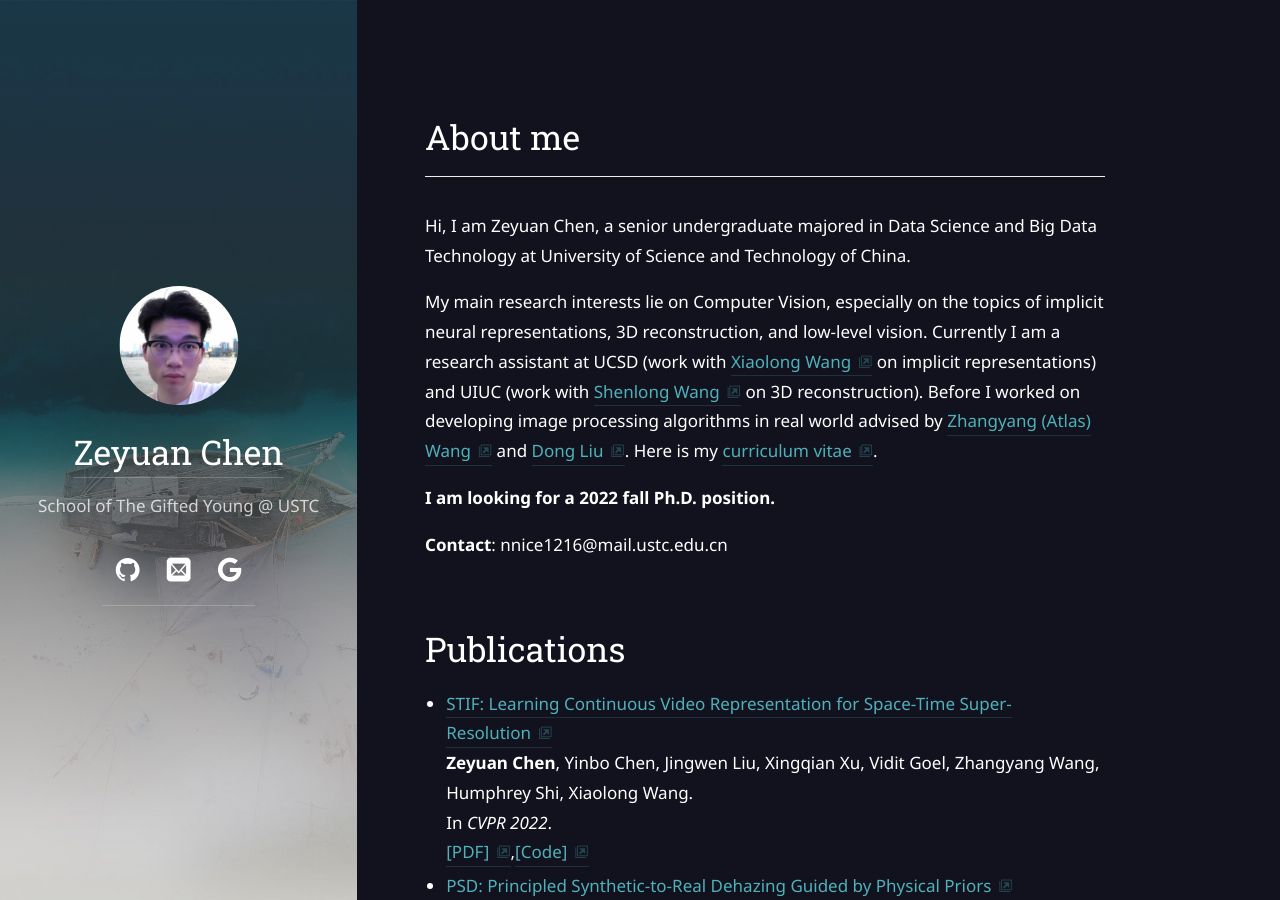
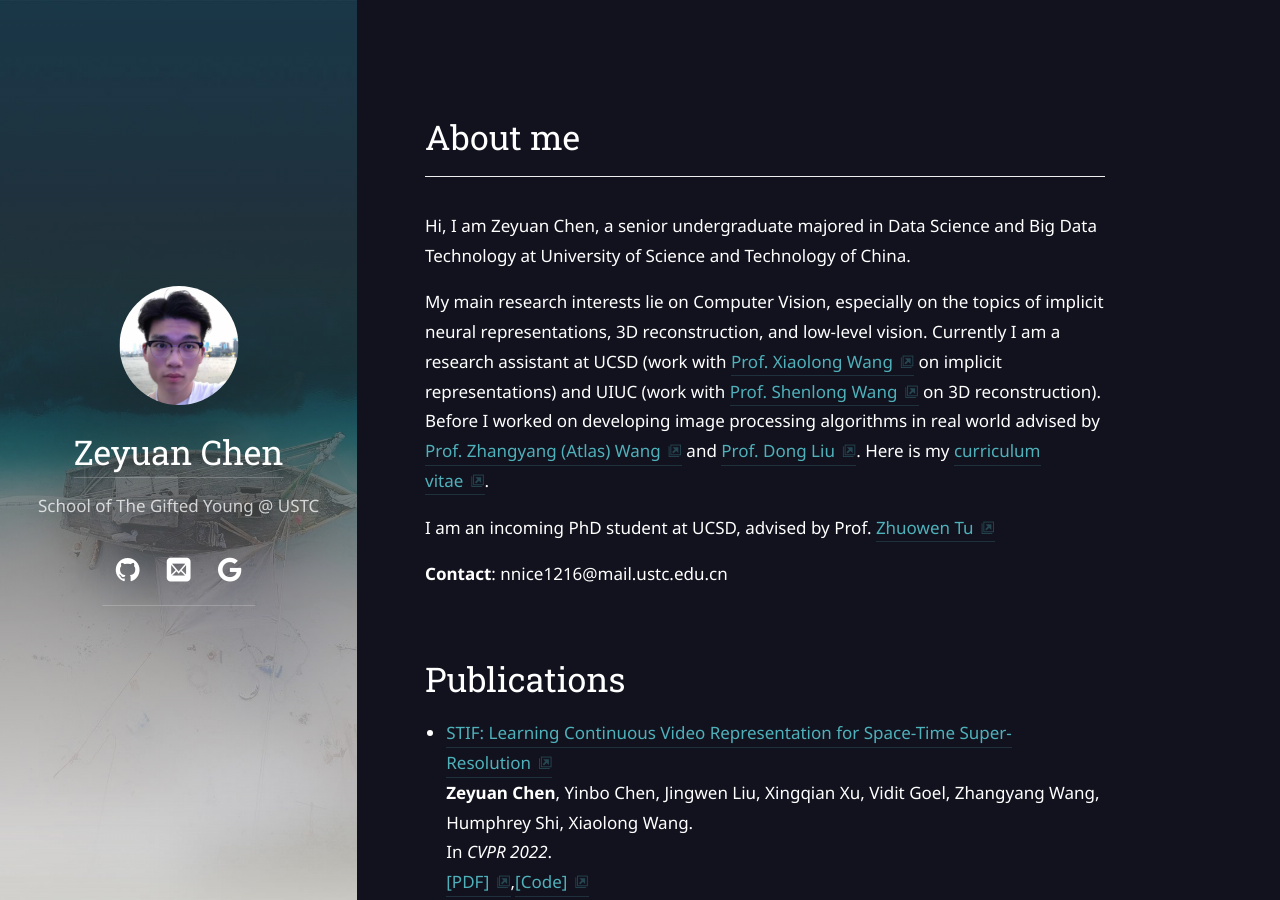
Before and after one commit to zychen-ustc/zychen-ustc.github.io, a Jekyll site: the page built from index.md, in a window 1280 px wide and 900 px high. Built offline with Jekyll 4.4.1, drawn with Linux system fonts in a browser that asks for light colours; some web fonts are replaced.

Commit message:
Update index.md

```diff
--- a/index.md
+++ b/index.md
@@ -6,9 +6,9 @@ cover: false
 
 Hi, I am Zeyuan Chen, a senior undergraduate majored in Data Science and Big Data Technology at University of Science and Technology of China.
 
-My main research interests lie on Computer Vision, especially on the topics of implicit neural representations, 3D reconstruction, and low-level vision. Currently I am a research assistant at UCSD (work with [Xiaolong Wang](https://xiaolonw.github.io/) on implicit representations) and UIUC (work with [Shenlong Wang](https://shenlong.web.illinois.edu/) on 3D reconstruction). Before I worked on developing image processing algorithms in real world advised by [Zhangyang (Atlas) Wang](https://vita-group.github.io/) and [Dong Liu](http://staff.ustc.edu.cn/~dongeliu/). Here is my [curriculum vitae](https://zychen-ustc.github.io/CV2.pdf).
+My main research interests lie on Computer Vision, especially on the topics of implicit neural representations, 3D reconstruction, and low-level vision. Currently I am a research assistant at UCSD (work with [Prof. Xiaolong Wang](https://xiaolonw.github.io/) on implicit representations) and UIUC (work with [Prof. Shenlong Wang](https://shenlong.web.illinois.edu/) on 3D reconstruction). Before I worked on developing image processing algorithms in real world advised by [Prof. Zhangyang (Atlas) Wang](https://vita-group.github.io/) and [Prof. Dong Liu](http://staff.ustc.edu.cn/~dongeliu/). Here is my [curriculum vitae](https://zychen-ustc.github.io/CV2.pdf).
 
-**I am looking for a 2022 fall Ph.D. position.**
+I am an incoming PhD student at UCSD, advised by Prof. [Zhuowen Tu](https://pages.ucsd.edu/~ztu/)
 
 **Contact**: nnice1216@mail.ustc.edu.cn
 
```
